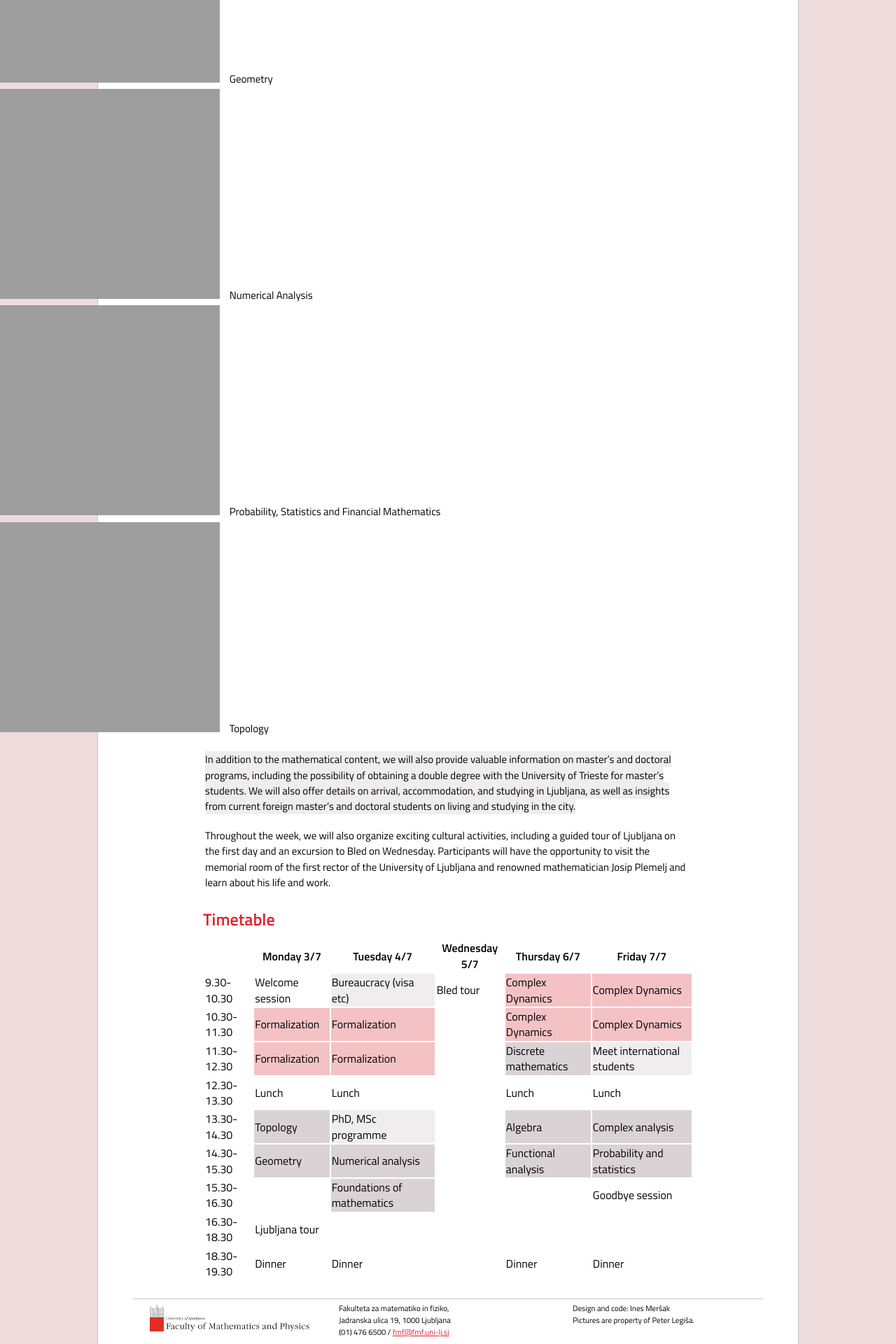
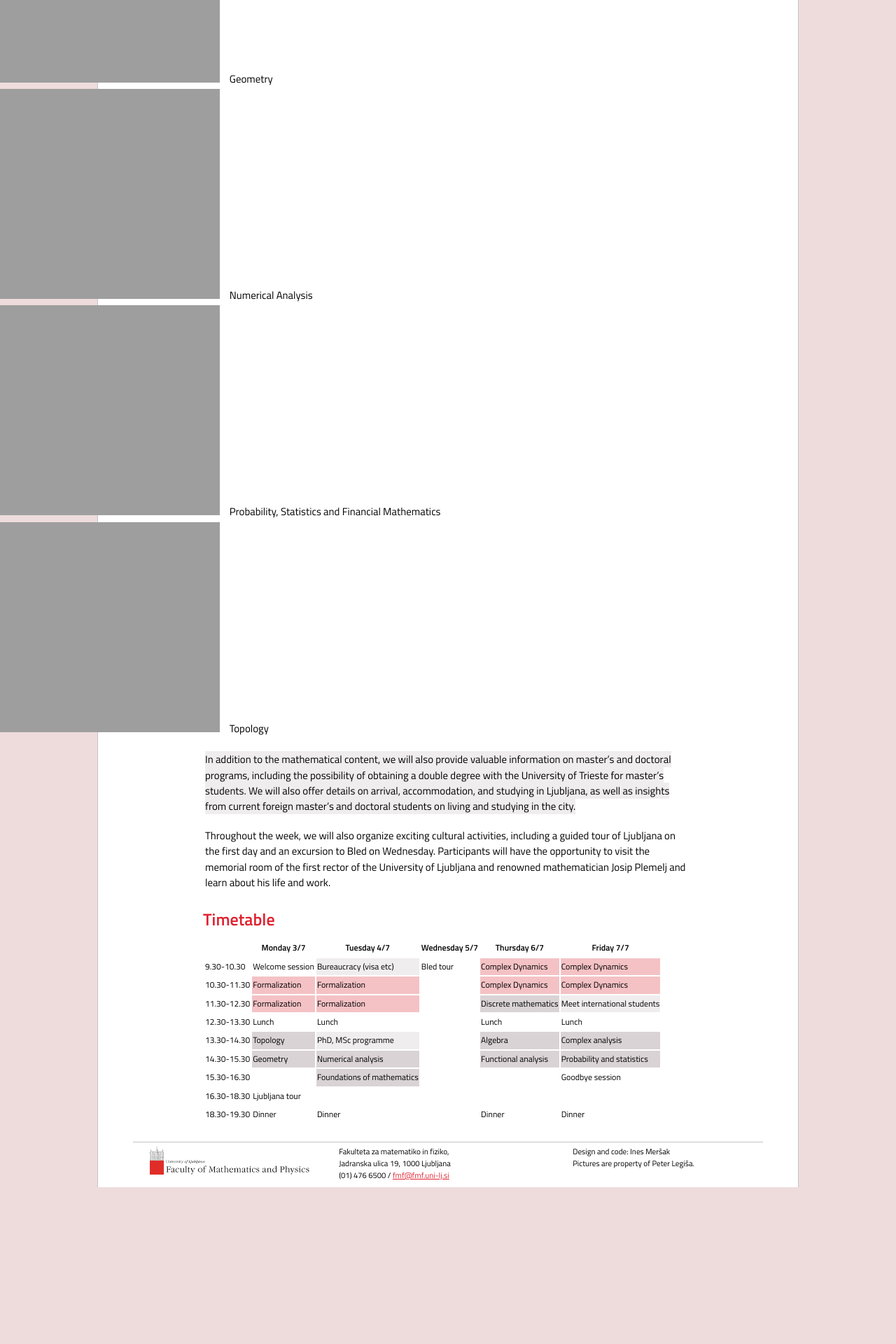
Before and after one commit to ul-fmf/mathematics-in-ljubljana, a Jekyll site: the page built from program.md, in a window 1280 px wide. Shown: the part 2625-4545 px from the top of the page at 70% size. Built offline with Jekyll 4.4.1, drawn with Linux system fonts in a browser that asks for light colours; nearby versions of some CDN libraries; a style sheet for code colours, icons or effects is not loaded; after the commit the page ends 4321 px from its top, so only the background shows below that.

Commit message:
Update style.css

```diff
--- a/assets/css/style.css
+++ b/assets/css/style.css
@@ -192,6 +192,10 @@ html {
 
   .info {
     background-color: rgb(240, 237, 238);
+  }
+
+  .timetable {
+    font-size: 75%;
   }
 
   /* ZACETEK FOOTERJA */
```
